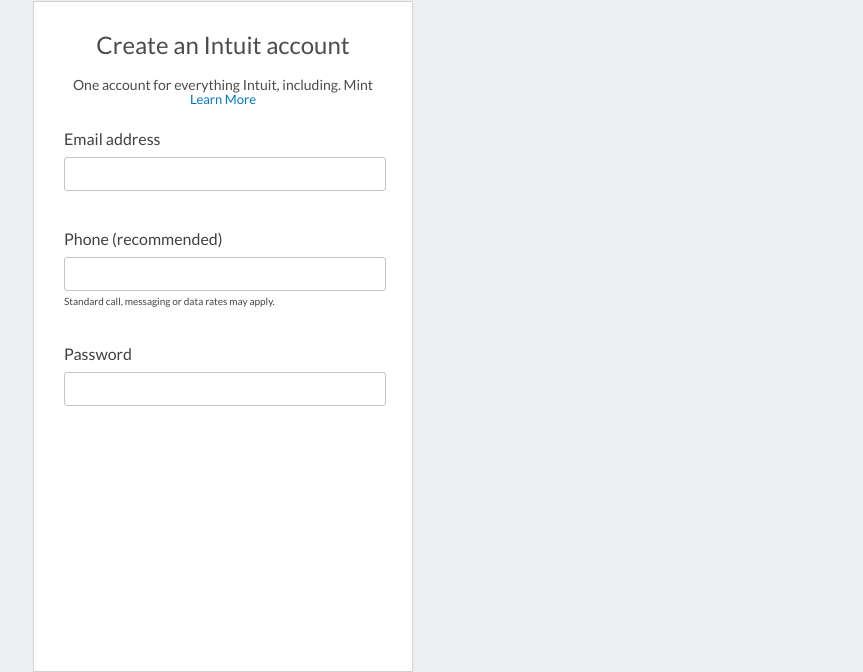
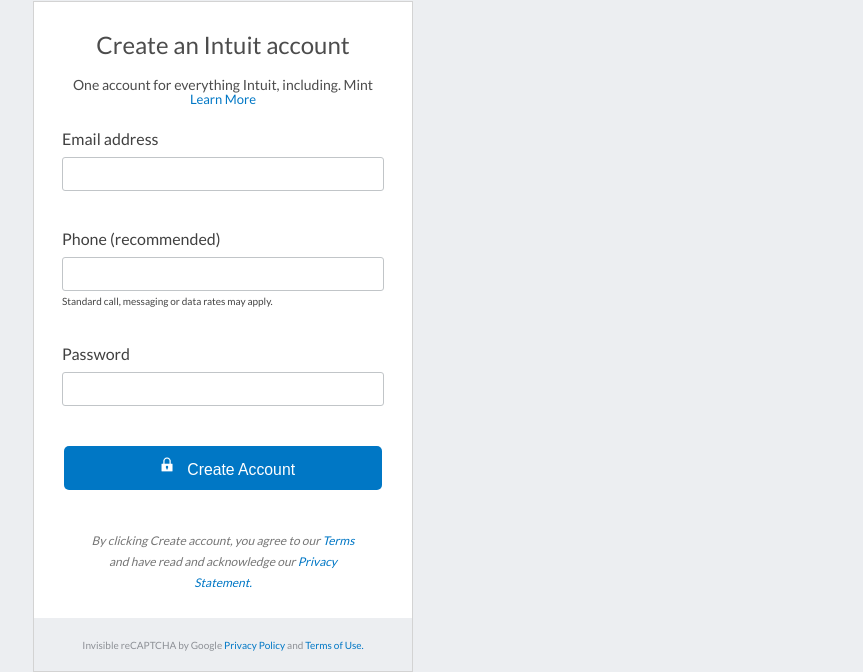
Before and after one commit to lufere/forms-project, a plain HTML site: page index.html in a window 1280 px wide. Shown: the part 175-847 px from the top of the page, without its empty margins (417-1280 px from the left). Drawn offline with Linux system fonts and the light colour scheme.

Commit message:
Finished the central form with bottom disclaimers

```diff
--- a/css/style.css
+++ b/css/style.css
@@ -55,9 +55,10 @@ main{
 main form{
     border: 1px solid lightgray;
     width: 318px;
-    height: 609px;
+    height: 639px;
     padding: 30px;
     background-color: white;
+    padding-bottom: 0;
 }
 main h1{
     color: rgb(76, 76, 76);
@@ -100,3 +101,57 @@ form label p{
     margin-top: 5px;
     padding-bottom: 0;
 }
+
+form{
+    display: flex;
+    flex-flow: column;
+    align-items: center;
+}
+
+form button{
+    display:block;
+    height: 44px;
+    width: 318px;
+    background-color: rgb(0, 119, 197);
+    color: white;
+    border:none;
+    font-size: 15.75px;
+    line-height: 22.5px;
+    padding: 6px 12px;
+    border-radius: 5px;
+}
+
+form button img{
+    padding: 3px 10px;
+}
+
+#disclaimer{
+    margin-top: 40px;
+    padding: 0 20px;
+    font-size: 12px;
+    line-height: 21px;
+    text-align: center;
+    color: rgb(117, 117, 117);
+    font-style: italic;
+}
+
+#disclaimer a{
+    font-size: 12px;
+}
+
+#captcha{
+    margin-top: auto;
+    background-color: rgb(236, 238, 241);
+    padding: 16px;
+    color:rgb(141, 144, 150);
+    font-size: 10px;
+    width: 109%;
+    height: 21px;
+    display: flex;
+    justify-content: center;
+    align-items: center;
+}
+
+#captcha a{
+    font-size: 10px;
+}
--- a/index.html
+++ b/index.html
@@ -37,6 +37,23 @@
                 <p>Password</p>
                 <input type="password" name = "password">
             </label>
+            <button type = "submit">
+                <img src="/img/lock.png" width="12px">
+                Create Account
+            </button>
+            <p id = "disclaimer">
+                By clicking Create account, you agree to our
+                <a href="https://www.mint.com/terms">Terms</a>
+                and have read and acknowledge our
+                <a href="https://security.intuit.com/privacy">Privacy Statement.</a>
+            </p>
+            <div id = "captcha">
+                <p>Invisible reCAPTCHA by Google
+                    <a href="https://www.mint.com/terms">Privacy Policy </a>
+                    and
+                    <a href = "https://security.intuit.com/privacy">Terms of Use.</a>
+                </p>
+            </div>
         </form>
     </main>
 </body>
```
